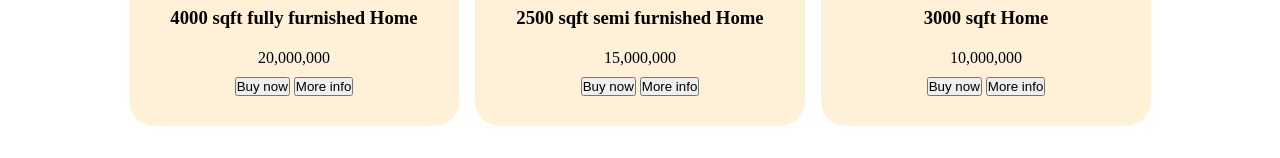
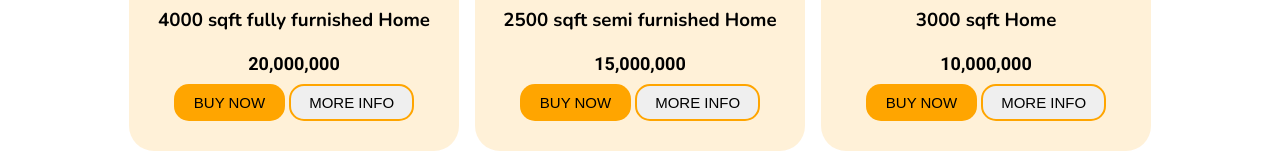
Before and after one commit to PranavNarayan7034/myproperty_website, a plain HTML site: page index.html in a window 1280 px wide. Shown: the part 1806-1964 px from the top of the page. Before the commit the page ends 1942 px from the top, so only its background shows below. Drawn offline with nearby package versions, Linux system fonts and the light colour scheme.

Commit message:
Update style.css

```diff
--- a/style.css
+++ b/style.css
@@ -270,3 +270,30 @@ section {
     width: 300px;
     height: 200px;
 }
+.card h3{
+    font-family: Nunito;
+}
+.card p{
+    font-family: Roboto;
+    font-size: 18px;
+    font-weight: 700;
+    display: flex;
+    gap: 2rem;
+}
+.card p span{
+    color: rgba(0, 0, 0, 0.471);
+    text-decoration: line-through;
+}
+.btns button{
+    padding: 8px 18px;
+    border-radius: 15px;
+    border: 2px solid transparent;
+    font-size: 15px;
+    text-transform: uppercase;
+}
+.btns button:nth-child(1){
+    background-color: orange;
+}
+.btns button:nth-child(2){
+    border-color: orange;
+}
```
